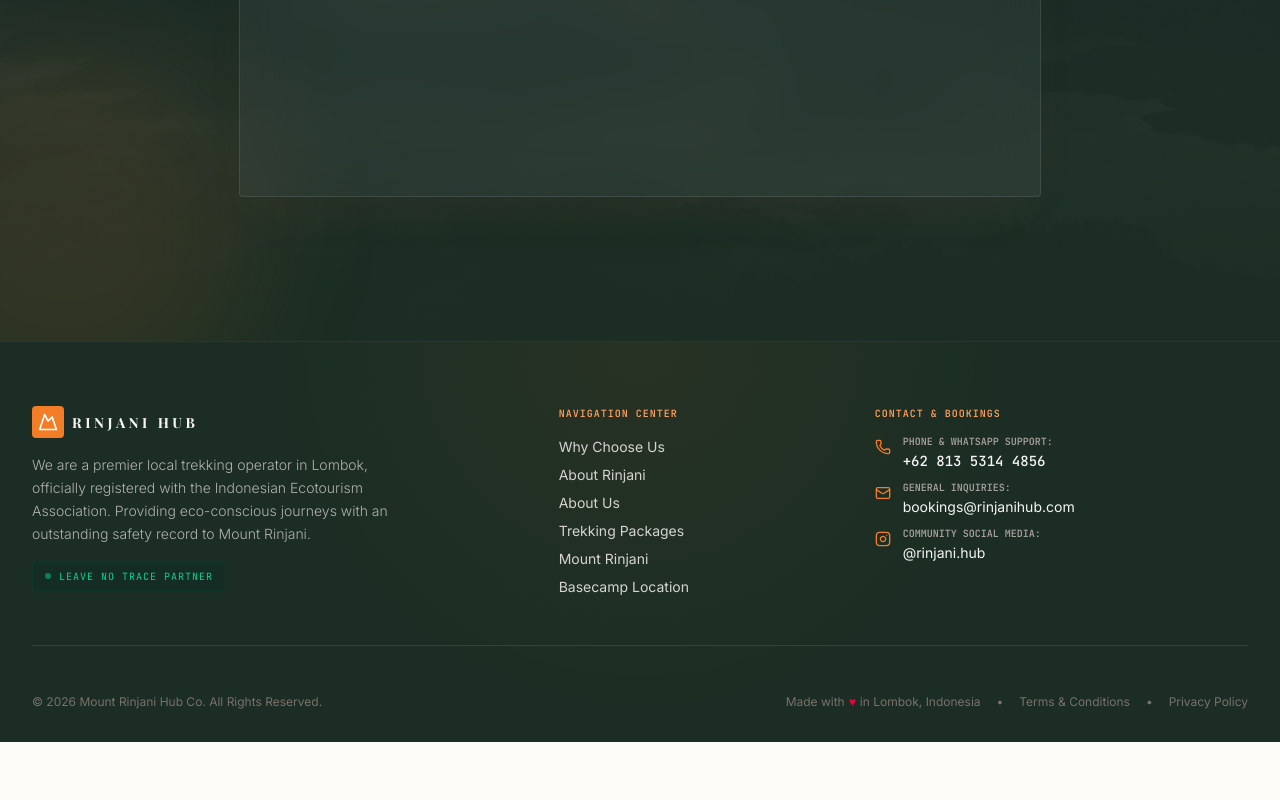
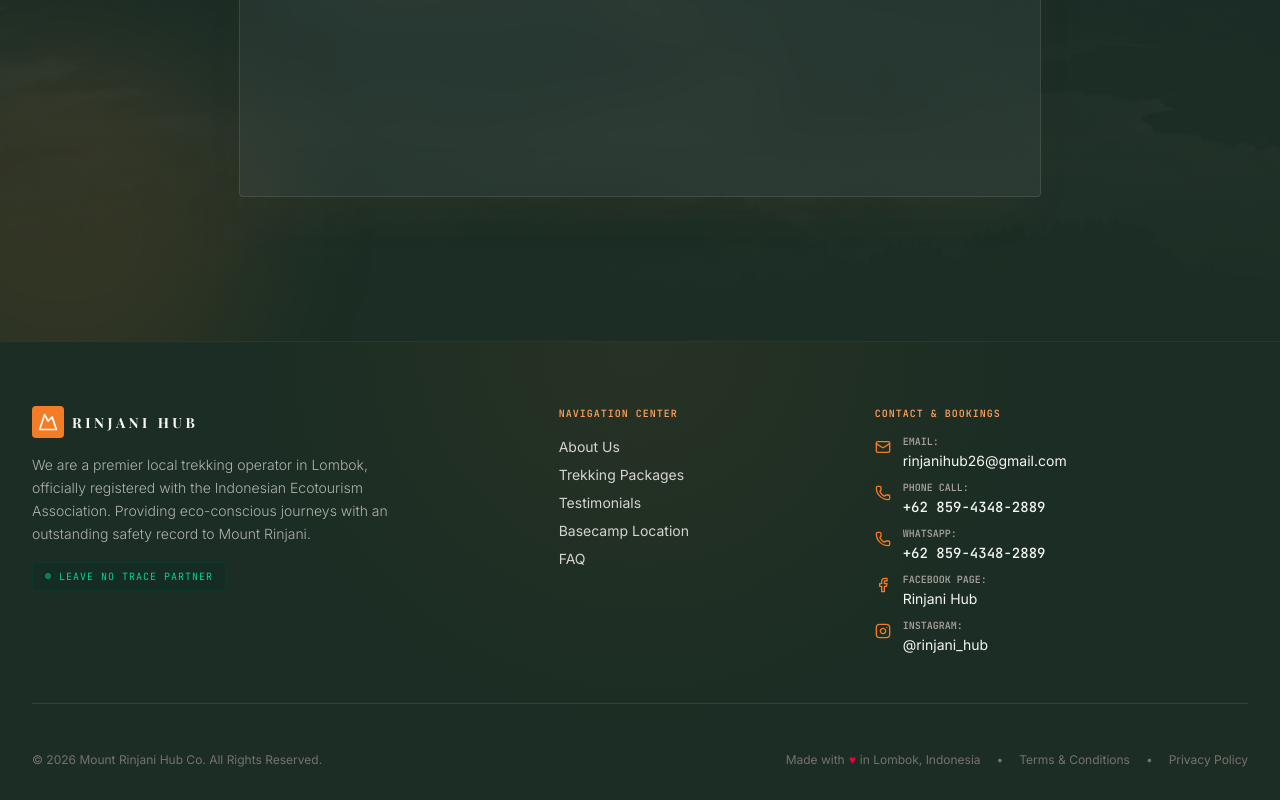
Before and after one commit to Arezafaza16/rinjanihub, a React (Vite) app: page / in a window 1280 px wide. Shown: the part 10737-11537 px from the top of the page. Before the commit the page ends 11479 px from the top, so only its background shows below. Built offline with nearby package versions, Linux system fonts and the light colour scheme; a web font is replaced by a local one.

Commit message:
Update contact info: correct email, whatsapp links, and add facebook page

```diff
--- a/src/components/CTA.tsx
+++ b/src/components/CTA.tsx
@@ -100,7 +100,7 @@
           <div className="flex flex-col sm:flex-row items-center justify-center gap-4 pt-4">
             {/* Booking Trigger CTA */}
             <a
-              href="https://wa.me/6281353144856"
+              href="https://wa.me/6285943482889"
               target="_blank"
               rel="noopener noreferrer"
               id="cta-whatsapp-booking-foot"
--- a/src/components/Footer.tsx
+++ b/src/components/Footer.tsx
@@ -1,4 +1,4 @@
-import { Mountain, Phone, Mail, Instagram } from "lucide-react";
+import { Mountain, Phone, Mail, Instagram, Facebook } from "lucide-react";
 
 export default function Footer() {
   const currentYear = new Date().getFullYear();
@@ -43,22 +43,19 @@
             </h4>
             <ul className="space-y-2 text-xs md:text-sm">
               <li>
-                <a href="#why-us" className="hover:text-white transition-colors">Why Choose Us</a>
-              </li>
-              <li>
-                <a href="#about" className="hover:text-white transition-colors">About Rinjani</a>
-              </li>
-              <li>
                 <a href="#about-us" className="hover:text-white transition-colors">About Us</a>
               </li>
               <li>
                 <a href="#packages" className="hover:text-white transition-colors">Trekking Packages</a>
               </li>
               <li>
-                <a href="#majesty" className="hover:text-white transition-colors">Mount Rinjani</a>
+                <a href="#testimonials" className="hover:text-white transition-colors">Testimonials</a>
               </li>
               <li>
                 <a href="#location" className="hover:text-white transition-colors">Basecamp Location</a>
+              </li>
+              <li>
+                <a href="#faq" className="hover:text-white transition-colors">FAQ</a>
               </li>
             </ul>
           </div>
@@ -70,42 +67,68 @@
             </h4>
             <ul className="space-y-3 text-xs md:text-sm">
               <li className="flex items-start gap-3">
+                <Mail className="w-4 h-4 text-sunrise-500 mt-0.5 shrink-0" />
+                <div>
+                  <span className="text-stone-400 block text-[10px] uppercase font-mono font-bold leading-none mb-1">Email:</span>
+                  <a
+                    href="mailto:rinjanihub26@gmail.com"
+                    className="hover:text-sunrise-400 text-stone-100 transition-colors"
+                  >
+                    rinjanihub26@gmail.com
+                  </a>
+                </div>
+              </li>
+              <li className="flex items-start gap-3">
                 <Phone className="w-4 h-4 text-sunrise-500 mt-0.5 shrink-0" />
                 <div>
-                  <span className="text-stone-400 block text-[10px] uppercase font-mono font-bold leading-none mb-1">Phone & WhatsApp Support:</span>
+                  <span className="text-stone-400 block text-[10px] uppercase font-mono font-bold leading-none mb-1">Phone Call:</span>
                   <a
-                    href="https://wa.me/6281353144856"
+                    href="tel:+6285943482889"
+                    className="hover:text-sunrise-400 text-stone-100 font-mono font-medium transition-colors"
+                  >
+                    +62 859-4348-2889
+                  </a>
+                </div>
+              </li>
+              <li className="flex items-start gap-3">
+                <Phone className="w-4 h-4 text-sunrise-500 mt-0.5 shrink-0" />
+                <div>
+                  <span className="text-stone-400 block text-[10px] uppercase font-mono font-bold leading-none mb-1">WhatsApp:</span>
+                  <a
+                    href="https://wa.me/6285943482889"
                     target="_blank"
                     rel="noopener noreferrer"
                     className="hover:text-sunrise-400 text-stone-100 font-mono font-medium transition-colors"
                   >
-                    +62 813 5314 4856
+                    +62 859-4348-2889
                   </a>
                 </div>
               </li>
               <li className="flex items-start gap-3">
-                <Mail className="w-4 h-4 text-sunrise-500 mt-0.5 shrink-0" />
+                <Facebook className="w-4 h-4 text-sunrise-500 mt-0.5 shrink-0" />
                 <div>
-                  <span className="text-stone-400 block text-[10px] uppercase font-mono font-bold leading-none mb-1">General Inquiries:</span>
+                  <span className="text-stone-400 block text-[10px] uppercase font-mono font-bold leading-none mb-1">Facebook Page:</span>
                   <a
-                    href="mailto:bookings@rinjanihub.com"
+                    href="https://facebook.com/rinjanihub"
+                    target="_blank"
+                    rel="noopener noreferrer"
                     className="hover:text-sunrise-400 text-stone-100 transition-colors"
                   >
-                    bookings@rinjanihub.com
+                    Rinjani Hub
                   </a>
                 </div>
               </li>
               <li className="flex items-start gap-3">
                 <Instagram className="w-4 h-4 text-sunrise-500 mt-0.5 shrink-0" />
                 <div>
-                  <span className="text-stone-400 block text-[10px] uppercase font-mono font-bold leading-none mb-1">Community Social Media:</span>
+                  <span className="text-stone-400 block text-[10px] uppercase font-mono font-bold leading-none mb-1">Instagram:</span>
                   <a
-                    href="https://instagram.com"
+                    href="https://instagram.com/rinjani_hub"
                     target="_blank"
                     rel="noopener noreferrer"
                     className="hover:text-sunrise-400 text-stone-100 transition-colors"
                   >
-                    @rinjani.hub
+                    @rinjani_hub
                   </a>
                 </div>
               </li>
--- a/src/components/Hero.tsx
+++ b/src/components/Hero.tsx
@@ -157,7 +157,7 @@
 
             {/* CTA WhatsApp Button */}
             <a
-              href="https://wa.me/6281353144856"
+              href="https://wa.me/6285943482889"
               target="_blank"
               rel="noopener noreferrer"
               className="w-full sm:w-auto px-8 py-4 bg-white/10 hover:bg-white/15 text-stone-100 rounded-sm font-mono text-[10px] uppercase tracking-widest font-bold flex items-center justify-center gap-2 border border-stone-100/25 backdrop-blur-md transition-all duration-300"
--- a/src/components/Navbar.tsx
+++ b/src/components/Navbar.tsx
@@ -92,7 +92,7 @@
         {/* Desktop Conversion CTA Actions */}
         <div className="hidden lg:flex items-center gap-4">
           <a
-            href="https://wa.me/6281353144856"
+            href="https://wa.me/6285943482889"
             target="_blank"
             rel="noopener noreferrer"
             onMouseEnter={handleBtnEnter}
@@ -140,7 +140,7 @@
             </a>
           ))}
           <a
-            href="https://wa.me/6281353144856"
+            href="https://wa.me/6285943482889"
             target="_blank"
             rel="noopener noreferrer"
             onClick={() => setIsMobileMenuOpen(false)}
--- a/src/components/PackageModal.tsx
+++ b/src/components/PackageModal.tsx
@@ -60,7 +60,7 @@
     });
   };
 
-  const whatsAppLink = `https://wa.me/6281353144856?text=Halo%20Rinjani%20Hub!%20Saya%20tertarik%20memesan%20${encodeURIComponent(pkg.name)}.`;
+  const whatsAppLink = `https://wa.me/6285943482889?text=Halo%20Rinjani%20Hub!%20Saya%20tertarik%20memesan%20${encodeURIComponent(pkg.name)}.`;
 
   return (
     <div
```
